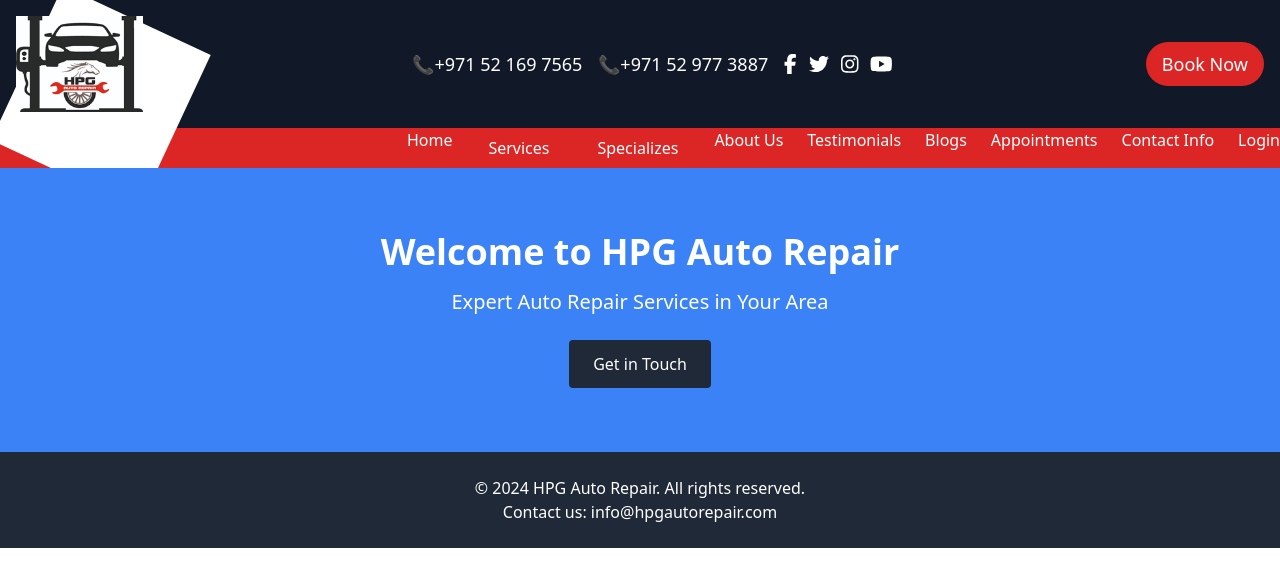
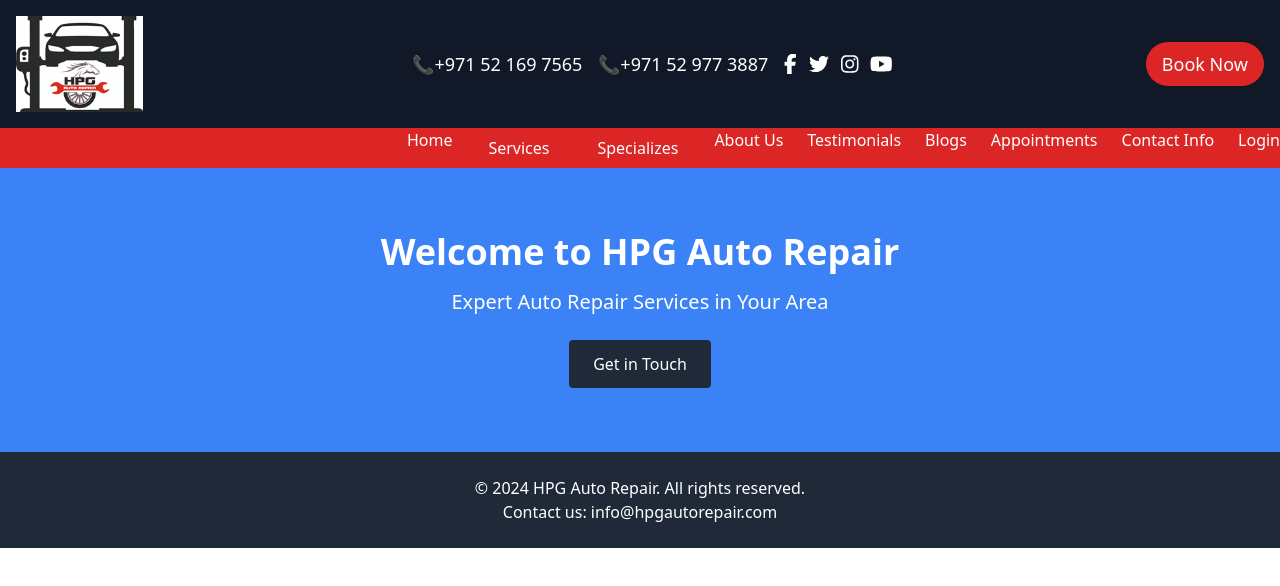
Before and after one commit to Furqanameen/react-hpg-frontend, a React (Create React App) app: page / in a window 1280 px wide. Shown: the top 586 px of the page. Built offline with nearby package versions, Linux system fonts and the light colour scheme.

Commit message:
moved back curve in behind image

```diff
--- a/src/styles/Header.css
+++ b/src/styles/Header.css
@@ -3,7 +3,7 @@
     width: 170px;
     height: 170%; /* Adjust height as needed */
     background: white;
-    z-index: 0; /* Set to -1 to ensure it stays behind all content */
+    z-index: -1; /* Set to -1 to ensure it stays behind all content */
     transform: rotate(-65deg);
     top: 0; /* Position it where the logo is */
     left: 0; /* Adjust left position as needed */
```
